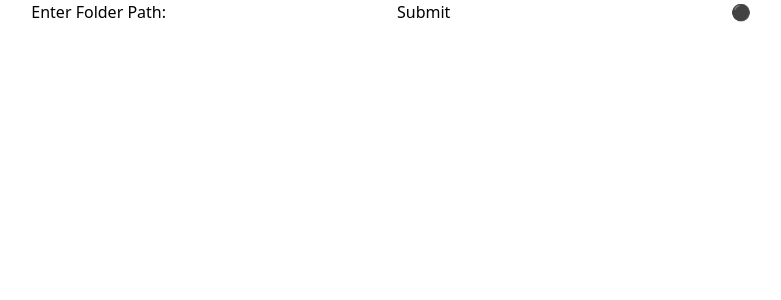
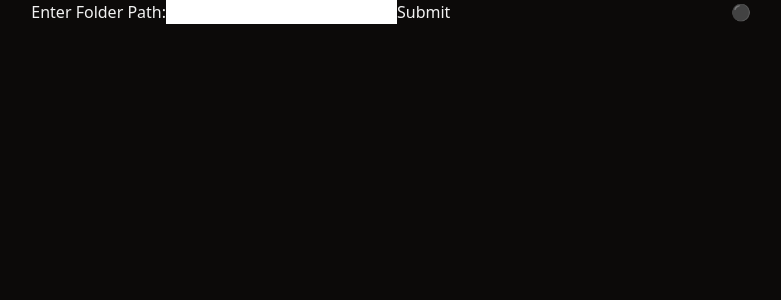
Before and after one commit to RainbowPigCake/ClipManager, a React (Vite) app: page / in a window 1280 px wide. Shown: the top 300 px of the page, without its empty margins (249-1030 px from the left). Built offline with nearby package versions, Linux system fonts and the light colour scheme.

Commit message:
fix themeing colours for card and bg

```diff
--- a/src/App.tsx
+++ b/src/App.tsx
@@ -26,13 +26,18 @@ function App() {
 
   return (
     <ThemeProvider defaultTheme="dark" storageKey="vite-ui-theme">
+      <div className="bg-background text-foreground">
         {!!viewingClipPath && (
-        <ClipViewer onBack={handleBackViewer} clipFilePath={viewingClipPath} />
+          <ClipViewer
+            onBack={handleBackViewer}
+            clipFilePath={viewingClipPath}
+          />
         )}
         <ClipGrid
           handleClickClip={handleClipClick}
           isVisible={!viewingClipPath}
         />
+      </div>
     </ThemeProvider>
   );
 }
--- a/src/index.css
+++ b/src/index.css
@@ -57,4 +57,16 @@
     --chart-4: 280 65% 60%;
     --chart-5: 340 75% 55%;
   }
+
+  @layer base {
+    * {
+      @apply border-border;
+    }
+    body {
+      @apply bg-background text-foreground;
+      font-feature-settings:
+        'rlig' 1,
+        'calt' 1;
+    }
+  }
 }
```
Lines whose indentation alone changed are shown as unchanged.
